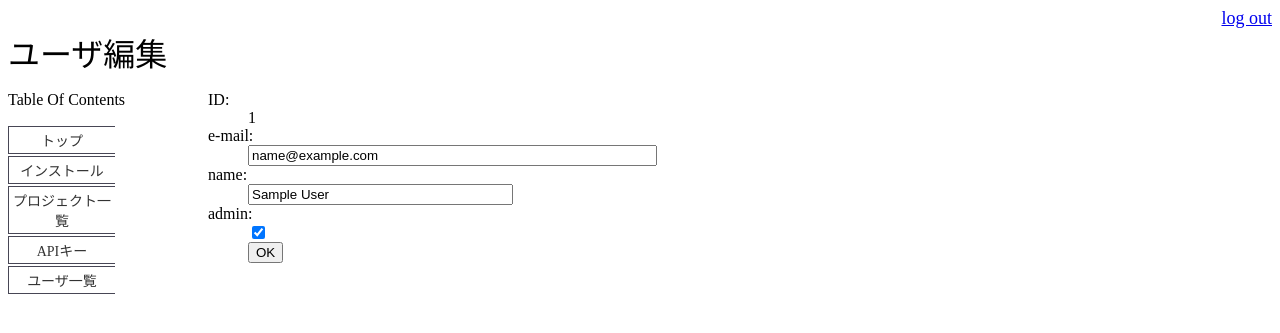
After one commit to unyaunya/pmp, a Flask app: page /edit_user/1 in a window 1280 px wide. The commit adds this page. Shown: the top 333 px of the page. Run offline with Flask 2, Linux system fonts and the light colour scheme; the visitor is signed in with stand-in values (Sample User, id 1); data comes from the database, SQL or seed files in the repository.

Commit message:
サーバ機能(途中)

```diff
--- a/pmp/server/schema.sql
+++ b/pmp/server/schema.sql
@@ -4,5 +4,6 @@ create table users (
   passwd string not null,
   email  string not null,
   name   string not null,
-  apikey string not null
+  apikey string not null,
+  role   string not null
 );
--- a/pmp/server/server.py
+++ b/pmp/server/server.py
@@ -31,12 +31,22 @@ def init_db():
 def connect_db():
     return sqlite3.connect(app.config['DATABASE'])
 
+def get_user(userid):
+    cur = g.db.execute('select id, passwd, email, name, apikey, role from users where id = ?', [userid])
+    users = [dict(id=row[0], passwd=row[1], email=row[2], name=row[3],
+                apikey=row[4], role=row[5]) for row in cur.fetchall()]
+    if len(users) != 1:
+        return None
+    else:
+        return users[0]
+
 def projectsdir():
     return os.path.join(os.path.dirname(__file__), 'projects')
 
 @app.before_request
 def before_request():
     g.db = connect_db()
+    #g.user = get_user
 
 @app.teardown_request
 def teardown_request(exception):
@@ -54,6 +64,7 @@ def login():
             error = 'Invalid password'
         else:
             session['logged_in'] = True
+            session['userid'] = request.form['userid']
             flash('You were logged in')
             return redirect(url_for('index'))
     return render_template('login.html', error=error)
@@ -82,8 +93,6 @@ def show_apikey():
 @app.route('/project_list.html')
 def project_list():
     files = os.listdir(projectsdir())
-    #data = json.dumps(files, ensure_ascii=False)
-    #return data
     return render_template('projects.html', projects=files)
 
 @app.route('/users.html')
@@ -93,15 +102,38 @@ def users():
                apikey=row[4]) for row in cur.fetchall()]
     return render_template('users.html', users=users)
 
-@app.route('/add_user', methods=['POST'])
+@app.route('/add_user', methods=['GET', 'POST'])
 def add_user():
-    if not session.get('logged_in'):
-        abort(401)
-    g.db.execute("insert into users (id, passwd, email, name, apikey) values (?, ?, ?, ?, '')",
-                 [request.form['id'], request.form['passwd'],
-                  request.form['email'], request.form['name']])
-    g.db.commit()
-    flash('New user was successfully posted')
+    if request.method == 'GET':
+        return render_template('adduser.html')
+    elif request.method == 'POST':
+        if not session.get('logged_in'):
+            abort(401)
+        #print(request.form)
+        data = [request.form['id'],
+                request.form['passwd'],
+                request.form['email'],
+                request.form['name'],
+                'admin' if 'admin' in request.form else '']
+        #print(data)
+        g.db.execute("insert into users (id, passwd, email, name, apikey, role) values (?, ?, ?, ?, '', ?)", data)
+        g.db.commit()
+        flash('New user was successfully posted')
+        return redirect(url_for('add_user'))
+
+@app.route('/edit_user/<userid>', methods=['GET', 'POST'])
+def edit_user(userid):
+    if request.method == 'GET':
+        user = get_user(userid)
+        if user['role'] == 'admin':
+            user['admin'] = 'checked'
+        if user is not None:
+            return render_template('edituser.html', user=user)
+    elif request.method == 'POST':
+        return render_template('edituser.html')
+
+@app.route('/delete_user/<userid>', methods=['POST'])
+def delete_user(userid):
     return redirect(url_for('users'))
 
 #handle http request(Web API)
--- a/pmp/server/templates/base.html
+++ b/pmp/server/templates/base.html
@@ -2,7 +2,7 @@
 <html lang="ja" xmlns="http://www.w3.org/1999/xhtml">
 <head>
     {% block head %}
-    <link rel="stylesheet" href="static/style.css" />
+    <link rel="stylesheet" href="/static/style.css" />
     <meta http-equiv="Content-Type" content="text/html; charset=UTF-8">
     <title>PMP - {% block title %}{% endblock %}</title>
     {% endblock %}
@@ -29,6 +29,8 @@
                 <li><a href="/project_list.html">プロジェクト一覧</a></li>
                 <li><a href="/apikey.html">APIキー</a></li>
                 <li><a href="/users.html">ユーザ一覧</a></li>
+                {% block optionalmenu %}
+                {% endblock %}
             </ul>
             {% endblock %}
         </div>
--- /dev/null
+++ b/pmp/server/templates/edituser.html
@@ -0,0 +1,18 @@
+{% extends "base.html" %}
+{% block title %}ユーザ編集{% endblock %}
+{% block header %}ユーザ編集{% endblock %}
+{% block content %}
+    <form action="{{ url_for('edit_user', userid=user.id) }}" method=post class=edit-user>
+      <dl>
+        <dt>ID:</dt>
+        <dd>{{user.id}}</dd>
+        <dt>e-mail:</dt>
+        <dd><input type=text size=48 name=email value="{{user.email}}"/></dd>
+        <dt>name:</dt>
+        <dd><input type=text size=30 name=name value="{{user.name}}"/></dd>
+        <dt>admin:</dt>
+        <dd><input type=checkbox name=admin checked="{{user.admin}}"/></dd>
+        <dd><input type=submit value="OK"/></dd>
+      </dl>
+    </form>
+{% endblock %}
```
Also changed, not shown: pmp/server/templates/adduser.html (added, +22 -0 lines), pmp/server/templates/users.html (+7 -16 lines).
